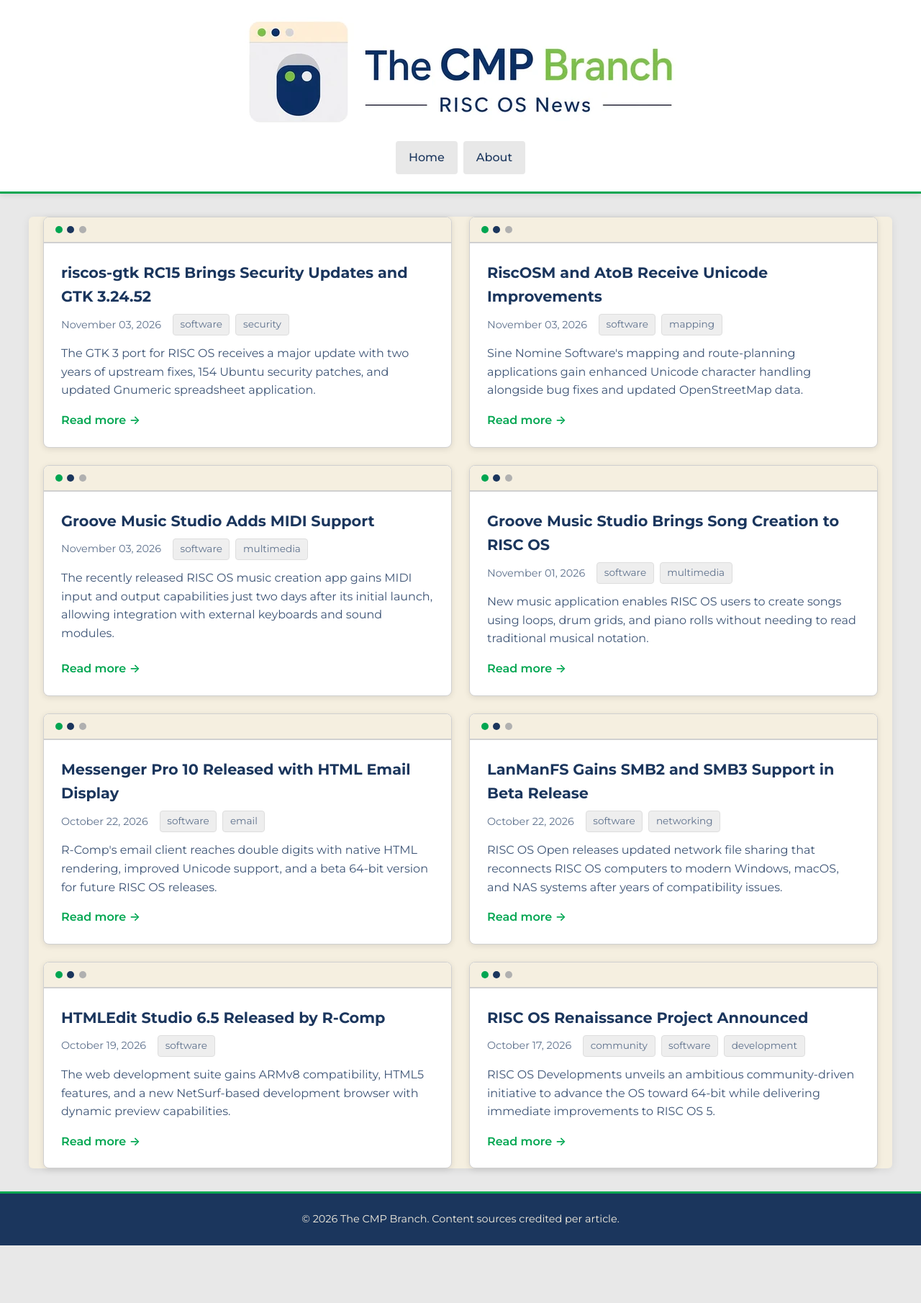
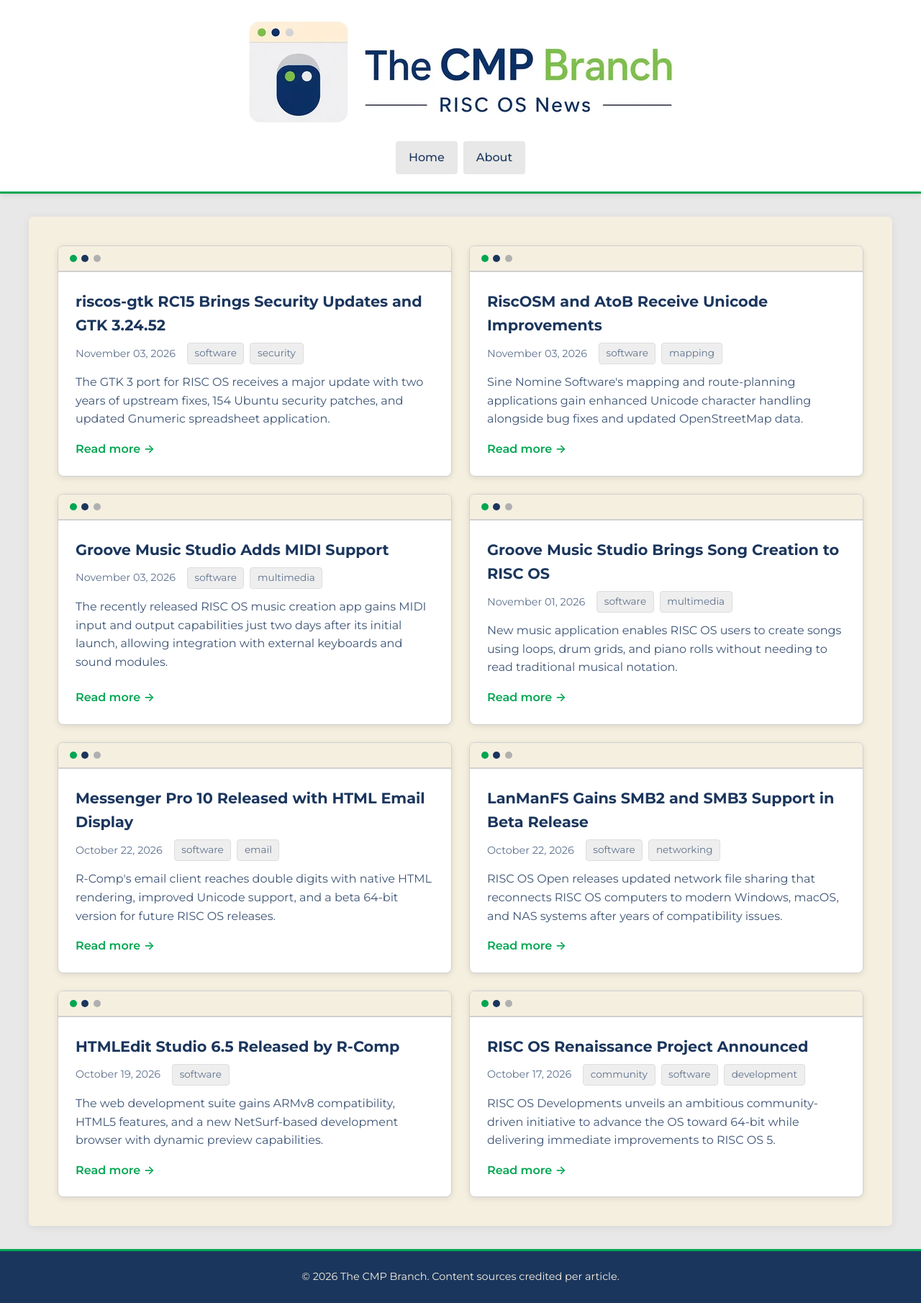
Before and after one commit to The-CMP-Branch/News, a Jekyll site: the page built from index.html, in a window 1280 px wide. Shown: the whole page at 72% size. Built offline with Jekyll 4.4.1, drawn with Linux system fonts in a browser that asks for light colours; before the commit the page ends 1730 px from its top, so only the background shows below that.

Commit message:
Apply main content padding so cards and post headers no longer touch the container edge
.container's padding (a class selector) overrode main's padding, leaving
no top padding and letting the list's top margin collapse outside main.

Co-authored-by: Tigger <ReallySmallSoftware@users.noreply.github.com>

```diff
--- a/assets/css/style.css
+++ b/assets/css/style.css
@@ -115,7 +115,7 @@ nav a:focus {
 }
 
 /* Main content */
-main {
+main.container {
     background-color: #F5EFE0;
     padding: 2.5rem;
     margin-bottom: 2rem;
@@ -129,8 +129,6 @@ main {
     display: grid;
     grid-template-columns: minmax(0, 1fr);
     gap: 1.5rem;
-    margin-top: 2rem;
-    margin-bottom: 2rem;
 }
 
 /* News items styled as RISC OS windows */
@@ -496,7 +494,7 @@ body > footer a:hover {
         min-width: 100px;
     }
 
-    main {
+    main.container {
         padding: 1.5rem;
     }
 
```
